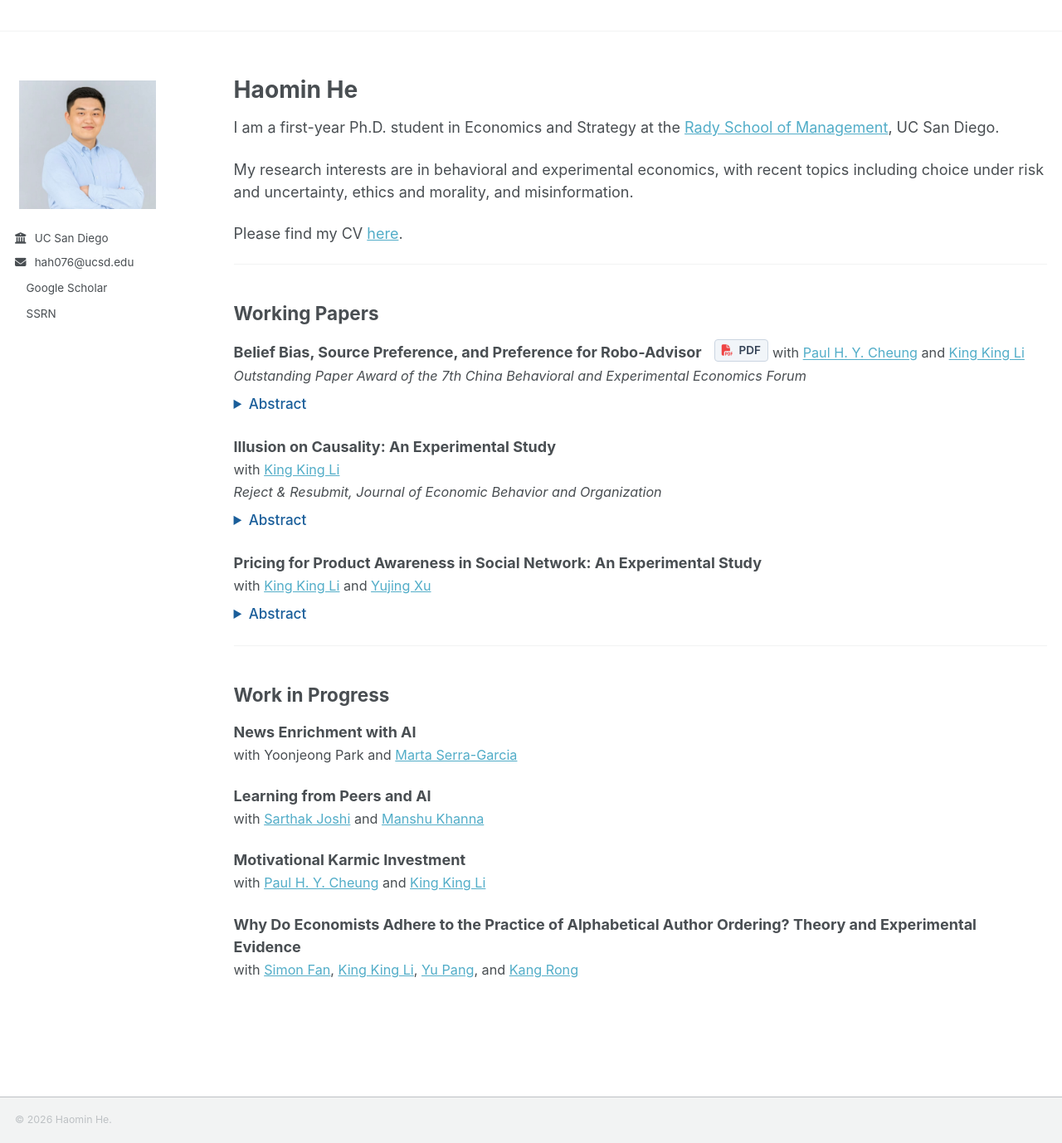
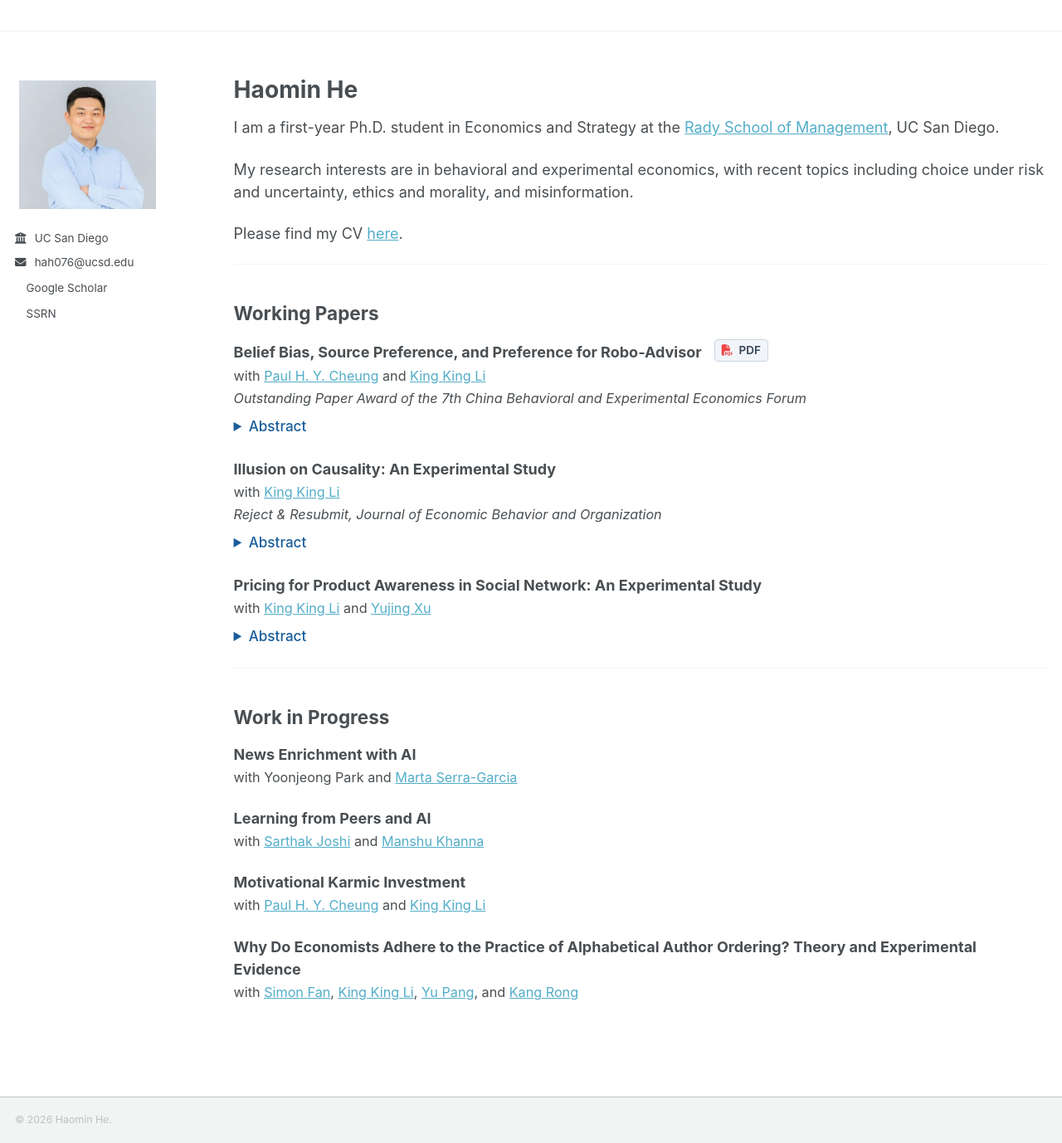
Before and after one commit to haomin-he/haomin-he.github.io, a Jekyll site: the page built from _pages/about.md, in a window 1280 px wide and 1378 px high. Shown: the whole window at 83% size. Built offline with Jekyll 4.4.1, drawn with Linux system fonts in a browser that asks for light colours; a script bundle is joined from its source files by our own code; a style sheet for code colours, icons or effects is not loaded.

Commit message:
Update about.md

```diff
--- a/_pages/about.md
+++ b/_pages/about.md
@@ -40,7 +40,7 @@ Please find my CV <a href="../assets/CV_Haomin_202611.pdf" target="_blank" rel="
 ## Working Papers
 
 **Belief Bias, Source Preference, and Preference for Robo-Advisor**
-<a href="/assets/Robo_Advisor.pdf" target="_blank" style="display: inline-block; padding: 2px 8px; margin-left: 10px; background-color: #f1f5f9; color: #334155; border: 1px solid #cbd5e1; border-radius: 4px; font-size: 0.75em; font-weight: 600; text-decoration: none; vertical-align: text-bottom; transition: all 0.2s;"><i class="fas fa-file-pdf" style="color: #ef4444; margin-right: 4px;"></i> PDF</a>
+<a href="/assets/Robo_Advisor.pdf" target="_blank" style="display: inline-block; padding: 2px 8px; margin-left: 10px; background-color: #f1f5f9; color: #334155; border: 1px solid #cbd5e1; border-radius: 4px; font-size: 0.75em; font-weight: 600; text-decoration: none; vertical-align: text-bottom; transition: all 0.2s;"><i class="fas fa-file-pdf" style="color: #ef4444; margin-right: 4px;"></i> PDF</a><br>
 <span style="font-size: 0.9em;">with <a href="https://www.paulcheung.net/" target="_blank" rel="noopener noreferrer">Paul H. Y. Cheung</a> and <a href="https://likklab.com/" target="_blank" rel="noopener noreferrer">King King Li</a></span><br>
 <em style="font-size: 0.9em;">Outstanding Paper Award of the 7th China Behavioral and Experimental Economics Forum</em>
 
```
